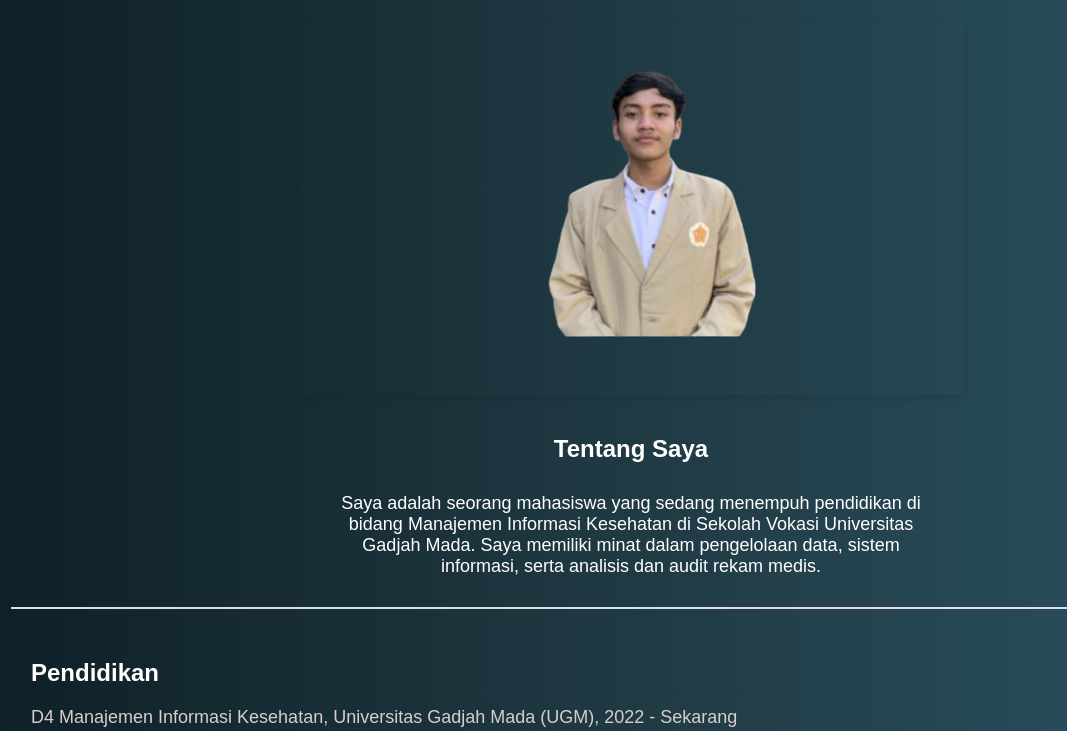
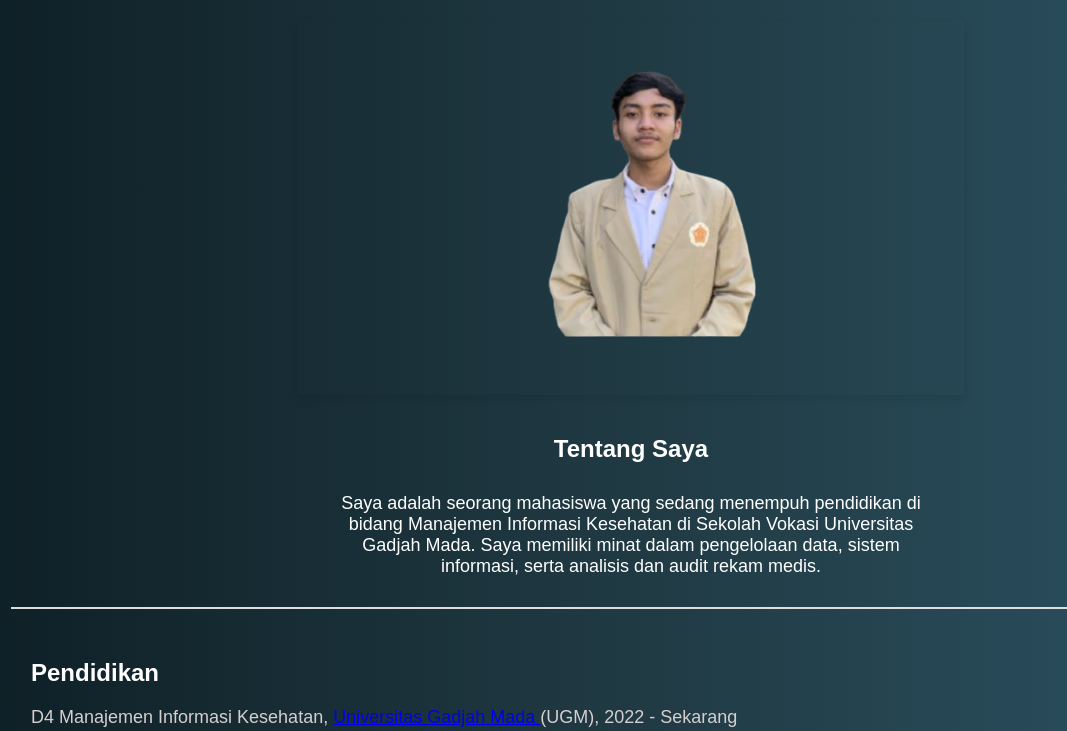
Before and after one commit to BimaDA-tech/Website-Personal, a plain HTML site: page index.html in a window 1280 px wide. Shown: the part 69-800 px from the top of the page, without its empty margins (9-1076 px from the left). Drawn offline with Linux system fonts and the light colour scheme.

Commit message:
Update index.html

```diff
--- a/index.html
+++ b/index.html
@@ -22,7 +22,10 @@
         <div class="container-pendidikan">
             <h2>Pendidikan</h2>
             <p>
-                D4 Manajemen Informasi Kesehatan, Universitas Gadjah Mada (UGM), 2022 - Sekarang
+                D4 Manajemen Informasi Kesehatan,
+                <a href="https://ugm.ac.id/id/" target="_blank">
+                Universitas Gadjah Mada
+                </a> (UGM), 2022 - Sekarang
                 <p>
                     SMAN 5 Kota Magelang, 2019 - 2022
                 </p>
```
